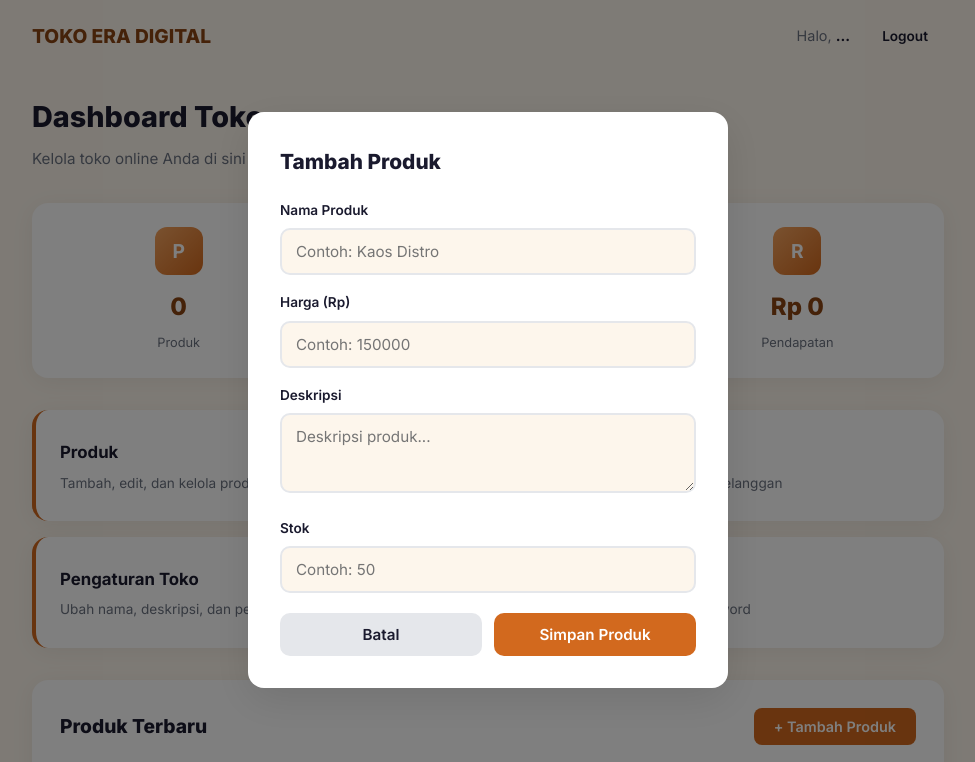
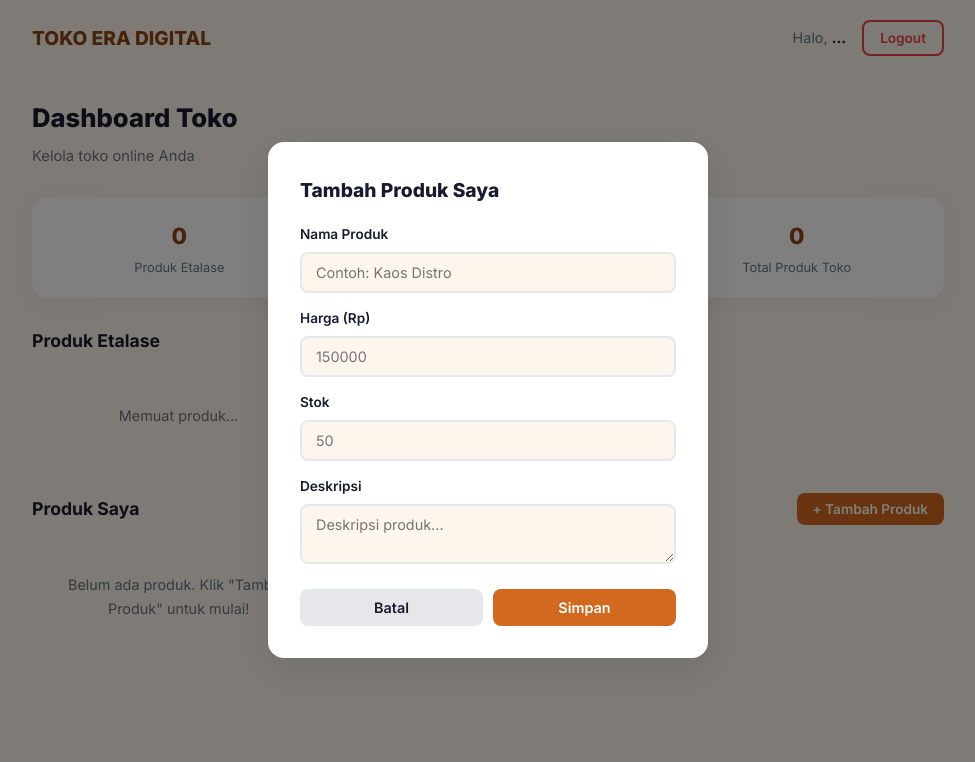
Before and after one commit to fbmodernwates-cell/toko-era-digital-vercel, a plain HTML site: page toko.html in a window 1280 px wide. Both pictures are taken after a click on the button "+ Tambah Produk". Shown: the top 762 px of the page, without its empty margins (152-1127 px from the left). Drawn offline with nearby package versions, Linux system fonts and the light colour scheme.

Commit message:
Update toko.html

```diff
--- a/toko.html
+++ b/toko.html
@@ -9,235 +9,60 @@
     <script src="https://cdn.jsdelivr.net/npm/@supabase/supabase-js@2"></script>
     <script src="/js/supabase-config.js"></script>
     <style>
-        :root {
-            --primary: #D2691E;
-            --primary-dark: #8B4513;
-            --primary-light: #F4A460;
-            --bg: #FDF6EC;
-            --bg-card: #FFFFFF;
-            --text: #1A1A2E;
-            --text-muted: #6B7280;
-            --success: #10B981;
-            --shadow: 0 4px 24px rgba(0,0,0,0.06);
-            --shadow-lg: 0 12px 40px rgba(0,0,0,0.10);
-            --radius: 16px;
-        }
-        * { margin: 0; padding: 0; box-sizing: border-box; }
-        body {
-            font-family: 'Inter', -apple-system, BlinkMacSystemFont, sans-serif;
-            background: var(--bg);
-            color: var(--text);
-            line-height: 1.7;
-            min-height: 100vh;
-        }
+        :root{--primary:#D2691E;--primary-dark:#8B4513;--primary-light:#F4A460;--bg:#FDF6EC;--bg-card:#FFF;--text:#1A1A2E;--text-muted:#6B7280;--success:#10B981;--error:#EF4444;--shadow:0 4px 24px rgba(0,0,0,.06);--shadow-lg:0 12px 40px rgba(0,0,0,.10);--radius:16px}
+        *{margin:0;padding:0;box-sizing:border-box}
+        body{font-family:'Inter',-apple-system,BlinkMacSystemFont,sans-serif;background:var(--bg);color:var(--text);line-height:1.7;min-height:100vh}
+        .nav{max-width:960px;margin:0 auto;display:flex;align-items:center;justify-content:space-between;padding:20px 24px}
+        .nav-brand{font-weight:900;font-size:1.2rem;color:var(--primary-dark);text-decoration:none}
+        .nav-right{display:flex;align-items:center;gap:16px}
+        .nav-user{font-size:.9rem;color:var(--text-muted)}
+        .nav-user strong{color:var(--text)}
+        .btn-logout{padding:8px 16px;border-radius:8px;font-weight:600;font-size:.85rem;border:2px solid var(--error);color:var(--error);background:transparent;cursor:pointer;font-family:inherit;transition:all .2s}
+        .btn-logout:hover{background:var(--error);color:#fff}
 
-        /* NAV */
-        .nav {
-            max-width: 960px;
-            margin: 0 auto;
-            display: flex;
-            align-items: center;
-            justify-content: space-between;
-            padding: 20px 24px;
-        }
-        .nav-brand {
-            font-weight: 900;
-            font-size: 1.2rem;
-            color: var(--primary-dark);
-            text-decoration: none;
-        }
-        .nav-right { display: flex; align-items: center; gap: 16px; }
-        .nav-user { font-size: 0.9rem; color: var(--text-muted); }
-        .nav-user strong { color: var(--text); }
-        .btn-logout {
-            padding: 8px 16px;
-            border-radius: 8px;
-            text-decoration: none;
-            font-weight: 600;
-            font-size: 0.85rem;
-            border: 2px solid var(--error);
-            color: var(--error);
-            background: transparent;
-            cursor: pointer;
-            transition: all 0.2s;
-            font-family: inherit;
-        }
-        .btn-logout:hover { background: var(--error); color: #fff; }
-
-        /* DASHBOARD */
-        .dashboard {
-            max-width: 960px;
-            margin: 0 auto;
-            padding: 20px 24px 60px;
-        }
-        .dashboard-header {
-            margin-bottom: 32px;
-        }
-        .dashboard-header h1 {
-            font-size: 1.8rem;
-            font-weight: 800;
-            margin-bottom: 4px;
-        }
-        .dashboard-header p {
-            color: var(--text-muted);
-            font-size: 0.95rem;
-        }
+        .container{max-width:960px;margin:0 auto;padding:20px 24px 60px}
+        .header{margin-bottom:28px}
+        .header h1{font-size:1.6rem;font-weight:800;margin-bottom:4px}
+        .header p{color:var(--text-muted);font-size:.92rem}
 
         /* STATS */
-        .stats {
-            display: grid;
-            grid-template-columns: repeat(3, 1fr);
-            gap: 16px;
-            margin-bottom: 32px;
-        }
-        .stat-card {
-            background: var(--bg-card);
-            border-radius: var(--radius);
-            padding: 24px;
-            box-shadow: var(--shadow);
-            text-align: center;
-        }
-        .stat-card .stat-icon {
-            width: 48px;
-            height: 48px;
-            border-radius: 12px;
-            background: linear-gradient(135deg, var(--primary-light), var(--primary));
-            display: flex;
-            align-items: center;
-            justify-content: center;
-            margin: 0 auto 12px;
-            color: #fff;
-            font-size: 1.2rem;
-            font-weight: 700;
-        }
-        .stat-card h3 { font-size: 1.5rem; font-weight: 800; color: var(--primary-dark); }
-        .stat-card p { font-size: 0.8rem; color: var(--text-muted); margin-top: 4px; }
+        .stats{display:grid;grid-template-columns:repeat(3,1fr);gap:14px;margin-bottom:28px}
+        .stat{background:var(--bg-card);border-radius:var(--radius);padding:20px;box-shadow:var(--shadow);text-align:center}
+        .stat h3{font-size:1.4rem;font-weight:800;color:var(--primary-dark)}
+        .stat p{font-size:.8rem;color:var(--text-muted);margin-top:2px}
 
-        /* MENU */
-        .menu-grid {
-            display: grid;
-            grid-template-columns: repeat(2, 1fr);
-            gap: 16px;
-            margin-bottom: 32px;
-        }
-        .menu-card {
-            background: var(--bg-card);
-            border-radius: var(--radius);
-            padding: 28px 24px;
-            box-shadow: var(--shadow);
-            text-decoration: none;
-            color: var(--text);
-            transition: all 0.3s;
-            border-left: 4px solid var(--primary);
-        }
-        .menu-card:hover {
-            transform: translateY(-4px);
-            box-shadow: var(--shadow-lg);
-        }
-        .menu-card h3 { font-size: 1.05rem; font-weight: 700; margin-bottom: 6px; }
-        .menu-card p { font-size: 0.85rem; color: var(--text-muted); line-height: 1.5; }
-
-        /* PRODUCTS TABLE */
-        .products-section {
-            background: var(--bg-card);
-            border-radius: var(--radius);
-            padding: 28px;
-            box-shadow: var(--shadow);
-            margin-bottom: 32px;
-        }
-        .products-header {
-            display: flex;
-            justify-content: space-between;
-            align-items: center;
-            margin-bottom: 20px;
-        }
-        .products-header h2 { font-size: 1.2rem; font-weight: 800; }
-        .btn-add {
-            padding: 10px 20px;
-            border-radius: 8px;
-            border: none;
-            background: var(--primary);
-            color: #fff;
-            font-weight: 600;
-            font-size: 0.9rem;
-            cursor: pointer;
-            transition: all 0.2s;
-            font-family: inherit;
-        }
-        .btn-add:hover { background: var(--primary-dark); }
-        .empty-state {
-            text-align: center;
-            padding: 40px 20px;
-            color: var(--text-muted);
-        }
-        .empty-state p { margin-bottom: 16px; }
+        /* GRID PRODUK */
+        .section-title{font-size:1.1rem;font-weight:700;margin-bottom:16px;display:flex;align-items:center;justify-content:space-between}
+        .btn-add{padding:8px 16px;border-radius:8px;border:none;background:var(--primary);color:#fff;font-weight:600;font-size:.85rem;cursor:pointer;font-family:inherit}
+        .btn-add:hover{background:var(--primary-dark)}
+        .product-grid{display:grid;grid-template-columns:repeat(auto-fill,minmax(220px,1fr));gap:16px;margin-bottom:32px}
+        .product-card{background:var(--bg-card);border-radius:var(--radius);padding:20px;box-shadow:var(--shadow);transition:all .3s}
+        .product-card:hover{transform:translateY(-3px);box-shadow:var(--shadow-lg)}
+        .product-card .badge{display:inline-block;padding:3px 10px;border-radius:20px;font-size:.7rem;font-weight:700;margin-bottom:8px}
+        .badge-admin{background:#DBEAFE;color:#1E40AF}
+        .badge-user{background:#D1FAE5;color:#065F46}
+        .product-card h3{font-size:.95rem;font-weight:700;margin-bottom:4px}
+        .product-card .price{font-size:1rem;font-weight:800;color:var(--primary-dark);margin-bottom:4px}
+        .product-card .stock{font-size:.8rem;color:var(--text-muted)}
+        .product-card .desc{font-size:.82rem;color:var(--text-muted);margin-top:6px;line-height:1.5}
+        .empty{text-align:center;padding:32px;color:var(--text-muted);font-size:.9rem}
 
         /* MODAL */
-        .modal-overlay {
-            display: none;
-            position: fixed;
-            top: 0;
-            left: 0;
-            right: 0;
-            bottom: 0;
-            background: rgba(0,0,0,0.5);
-            z-index: 100;
-            align-items: center;
-            justify-content: center;
-            padding: 24px;
-        }
-        .modal-overlay.active { display: flex; }
-        .modal {
-            background: var(--bg-card);
-            border-radius: var(--radius);
-            padding: 32px;
-            width: 100%;
-            max-width: 480px;
-            box-shadow: var(--shadow-lg);
-        }
-        .modal h2 { font-size: 1.3rem; font-weight: 800; margin-bottom: 20px; }
-        .form-group { margin-bottom: 16px; }
-        .form-group label { display: block; font-weight: 600; font-size: 0.85rem; margin-bottom: 6px; }
-        .form-group input, .form-group textarea {
-            width: 100%;
-            padding: 12px 14px;
-            border: 2px solid #E5E7EB;
-            border-radius: 10px;
-            font-size: 0.95rem;
-            font-family: inherit;
-            transition: border 0.2s;
-            background: var(--bg);
-        }
-        .form-group input:focus, .form-group textarea:focus { outline: none; border-color: var(--primary); }
-        .form-group textarea { resize: vertical; min-height: 80px; }
-        .modal-actions { display: flex; gap: 12px; margin-top: 20px; }
-        .modal-actions button {
-            flex: 1;
-            padding: 12px;
-            border-radius: 10px;
-            font-weight: 600;
-            font-size: 0.95rem;
-            cursor: pointer;
-            font-family: inherit;
-            transition: all 0.2s;
-        }
-        .btn-cancel {
-            background: #E5E7EB;
-            border: none;
-            color: var(--text);
-        }
-        .btn-cancel:hover { background: #D1D5DB; }
-        .btn-save {
-            background: var(--primary);
-            border: none;
-            color: #fff;
-        }
-        .btn-save:hover { background: var(--primary-dark); }
+        .modal-overlay{display:none;position:fixed;top:0;left:0;right:0;bottom:0;background:rgba(0,0,0,.5);z-index:100;align-items:center;justify-content:center;padding:24px}
+        .modal-overlay.active{display:flex}
+        .modal{background:var(--bg-card);border-radius:var(--radius);padding:32px;width:100%;max-width:440px;box-shadow:var(--shadow-lg)}
+        .modal h2{font-size:1.2rem;font-weight:800;margin-bottom:16px}
+        .form-group{margin-bottom:14px}
+        .form-group label{display:block;font-weight:600;font-size:.85rem;margin-bottom:6px}
+        .form-group input,.form-group textarea{width:100%;padding:10px 14px;border:2px solid #E5E7EB;border-radius:8px;font-size:.9rem;font-family:inherit;background:var(--bg)}
+        .form-group input:focus,.form-group textarea:focus{outline:none;border-color:var(--primary)}
+        .form-group textarea{resize:vertical;min-height:60px}
+        .modal-actions{display:flex;gap:10px;margin-top:16px}
+        .modal-actions button{flex:1;padding:10px;border-radius:8px;font-weight:600;font-size:.9rem;cursor:pointer;font-family:inherit}
+        .btn-cancel{background:#E5E7EB;border:none;color:var(--text)}
+        .btn-save{background:var(--primary);border:none;color:#fff}
 
-        @media (max-width: 700px) {
-            .stats { grid-template-columns: 1fr; }
-            .menu-grid { grid-template-columns: 1fr; }
-        }
+        @media(max-width:600px){.stats{grid-template-columns:1fr}.product-grid{grid-template-columns:1fr}}
     </style>
 </head>
 <body>
@@ -249,86 +74,58 @@
         </div>
     </nav>
 
-    <div class="dashboard">
-        <div class="dashboard-header">
+    <div class="container">
+        <div class="header">
             <h1>Dashboard Toko</h1>
-            <p>Kelola toko online Anda di sini</p>
+            <p>Kelola toko online Anda</p>
         </div>
 
         <div class="stats">
-            <div class="stat-card">
-                <div class="stat-icon">P</div>
-                <h3 id="totalProducts">0</h3>
-                <p>Produk</p>
-            </div>
-            <div class="stat-card">
-                <div class="stat-icon">O</div>
-                <h3 id="totalOrders">0</h3>
-                <p>Pesanan</p>
-            </div>
-            <div class="stat-card">
-                <div class="stat-icon">R</div>
-                <h3 id="totalRevenue">Rp 0</h3>
-                <p>Pendapatan</p>
-            </div>
+            <div class="stat"><h3 id="totalAdmin">0</h3><p>Produk Etalase</p></div>
+            <div class="stat"><h3 id="totalUser">0</h3><p>Produk Saya</p></div>
+            <div class="stat"><h3 id="totalAll">0</h3><p>Total Produk Toko</p></div>
         </div>
 
-        <div class="menu-grid">
-            <a href="#" class="menu-card" id="menuProducts">
-                <h3>Produk</h3>
-                <p>Tambah, edit, dan kelola produk toko Anda</p>
-            </a>
-            <a href="#" class="menu-card" id="menuOrders">
-                <h3>Pesanan</h3>
-                <p>Lihat dan kelola pesanan dari pelanggan</p>
-            </a>
-            <a href="#" class="menu-card" id="menuStore">
-                <h3>Pengaturan Toko</h3>
-                <p>Ubah nama, deskripsi, dan pengaturan toko</p>
-            </a>
-            <a href="#" class="menu-card" id="menuProfile">
-                <h3>Profil Saya</h3>
-                <p>Ubah informasi akun dan password</p>
-            </a>
+        <!-- PRODUK ETALASE (dari Admin) -->
+        <div class="section-title">Produk Etalase</div>
+        <div id="adminProducts" class="product-grid">
+            <div class="empty">Memuat produk...</div>
         </div>
 
-        <div class="products-section">
-            <div class="products-header">
-                <h2>Produk Terbaru</h2>
-                <button class="btn-add" id="addProductBtn">+ Tambah Produk</button>
-            </div>
-            <div id="productsList">
-                <div class="empty-state">
-                    <p>Belum ada produk. Mulai tambahkan produk pertama Anda!</p>
-                </div>
-            </div>
+        <!-- PRODUK SENDIRI -->
+        <div class="section-title">
+            Produk Saya
+            <button class="btn-add" id="addMyProductBtn">+ Tambah Produk</button>
+        </div>
+        <div id="userProducts" class="product-grid">
+            <div class="empty">Belum ada produk. Klik "Tambah Produk" untuk mulai!</div>
         </div>
     </div>
 
-    <!-- Modal Tambah Produk -->
+    <!-- MODAL TAMBAH PRODUK -->
     <div class="modal-overlay" id="productModal">
         <div class="modal">
-            <h2>Tambah Produk</h2>
+            <h2>Tambah Produk Saya</h2>
             <form id="productForm">
                 <div class="form-group">
-                    <label for="productName">Nama Produk</label>
-                    <input type="text" id="productName" placeholder="Contoh: Kaos Distro" required>
+                    <label>Nama Produk</label>
+                    <input type="text" id="pName" placeholder="Contoh: Kaos Distro" required>
                 </div>
                 <div class="form-group">
-                    <label for="productPrice">Harga (Rp)</label>
-                    <input type="number" id="productPrice" placeholder="Contoh: 150000" required>
+                    <label>Harga (Rp)</label>
+                    <input type="number" id="pPrice" placeholder="150000" required>
                 </div>
                 <div class="form-group">
-                    <label for="productDesc">Deskripsi</label>
-                    <textarea id="productDesc" placeholder="Deskripsi produk..."></textarea>
+                    <label>Stok</label>
+                    <input type="number" id="pStock" placeholder="50" required>
                 </div>
                 <div class="form-group">
-                    <label for="productStock">Stok</label>
-                    <input type="number" id="productStock" placeholder="Contoh: 50" required>
+                    <label>Deskripsi</label>
+                    <textarea id="pDesc" placeholder="Deskripsi produk..."></textarea>
                 </div>
                 <div class="modal-actions">
                     <button type="button" class="btn-cancel" id="cancelBtn">Batal</button>
-                    <button type="submit" class="btn-save">Simpan Produk</button>
+                    <button type="submit" class="btn-save">Simpan</button>
                 </div>
             </form>
         </div>
@@ -339,80 +136,84 @@
 
         async function init() {
             const user = await getUser();
-            if (!user) {
-                window.location.href = '/login';
+            if (!user) { window.location.href = '/login'; return; }
+            currentUser = user;
+            document.getElementById('userName').textContent = user.user_metadata?.full_name || user.email;
+            loadAdminProducts();
+            loadUserProducts();
+        }
+
+        // PRODUK ETALASE (Admin)
+        async function loadAdminProducts() {
+            const { data } = await supabase.from('admin_products').select('*').eq('is_active', true).order('created_at', { ascending: false });
+            const container = document.getElementById('adminProducts');
+            if (!data || data.length === 0) {
+                container.innerHTML = '<div class="empty">Belum ada produk etalase</div>';
+                document.getElementById('totalAdmin').textContent = '0';
+                updateTotal();
                 return;
             }
-            currentUser = user;
-            document.getElementById('userName').textContent = user.user_metadata?.full_name || user.email;
-            loadProducts();
+            document.getElementById('totalAdmin').textContent = data.length;
+            let html = '';
+            data.forEach(p => {
+                html += '<div class="product-card"><span class="badge badge-admin">Etalase</span><h3>' + p.name + '</h3><div class="price">Rp ' + Number(p.price).toLocaleString('id') + '</div><div class="stock">Stok: ' + p.stock + '</div>' + (p.description ? '<div class="desc">' + p.description + '</div>' : '') + '</div>';
+            });
+            container.innerHTML = html;
+            updateTotal();
         }
 
-        async function loadProducts() {
-            const { data, error } = await supabase
-                .from('products')
-                .select('*')
-                .eq('user_id', currentUser.id)
-                .order('created_at', { ascending: false });
-
-            if (error) {
-                console.error('Error loading products:', error);
+        // PRODUK SENDIRI (User)
+        async function loadUserProducts() {
+            const { data } = await supabase.from('user_products').select('*').eq('user_id', currentUser.id).order('created_at', { ascending: false });
+            const container = document.getElementById('userProducts');
+            if (!data || data.length === 0) {
+                container.innerHTML = '<div class="empty">Belum ada produk. Klik "Tambah Produk" untuk mulai!</div>';
+                document.getElementById('totalUser').textContent = '0';
+                updateTotal();
                 return;
             }
-
-            document.getElementById('totalProducts').textContent = data.length;
-
-            if (data.length === 0) {
-                document.getElementById('productsList').innerHTML = '<div class="empty-state"><p>Belum ada produk. Mulai tambahkan produk pertama Anda!</p></div>';
-                return;
-            }
-
-            let html = '<table style="width:100%;border-collapse:collapse;">';
-            html += '<tr style="border-bottom:2px solid #E5E7EB;text-align:left;"><th style="padding:12px 8px;font-size:0.85rem;color:#6B7280;">Nama</th><th style="padding:12px 8px;font-size:0.85rem;color:#6B7280;">Harga</th><th style="padding:12px 8px;font-size:0.85rem;color:#6B7280;">Stok</th><th style="padding:12px 8px;font-size:0.85rem;color:#6B7280;">Aksi</th></tr>';
+            document.getElementById('totalUser').textContent = data.length;
+            let html = '';
             data.forEach(p => {
-                html += '<tr style="border-bottom:1px solid #E5E7EB;"><td style="padding:12px 8px;">' + p.name + '</td><td style="padding:12px 8px;">Rp ' + Number(p.price).toLocaleString('id') + '</td><td style="padding:12px 8px;">' + p.stock + '</td><td style="padding:12px 8px;"><button onclick="deleteProduct(\'' + p.id + '\')" style="background:none;border:none;color:#EF4444;cursor:pointer;font-weight:600;">Hapus</button></td></tr>';
+                html += '<div class="product-card"><span class="badge badge-user">Produk Saya</span><h3>' + p.name + '</h3><div class="price">Rp ' + Number(p.price).toLocaleString('id') + '</div><div class="stock">Stok: ' + p.stock + '</div>' + (p.description ? '<div class="desc">' + p.description + '</div>' : '') + '<div style="margin-top:10px"><button onclick="deleteMyProduct(\'' + p.id + '\')" style="background:none;border:none;color:var(--error);cursor:pointer;font-weight:600;font-size:.8rem">Hapus</button></div></div>';
             });
-            html += '</table>';
-            document.getElementById('productsList').innerHTML = html;
+            container.innerHTML = html;
+            updateTotal();
         }
 
-        async function deleteProduct(id) {
-            if (!confirm('Yakin ingin hapus produk ini?')) return;
-            const { error } = await supabase.from('products').delete().eq('id', id);
-            if (!error) loadProducts();
+        function updateTotal() {
+            const a = parseInt(document.getElementById('totalAdmin').textContent) || 0;
+            const u = parseInt(document.getElementById('totalUser').textContent) || 0;
+            document.getElementById('totalAll').textContent = a + u;
         }
 
-        document.getElementById('addProductBtn').addEventListener('click', () => {
+        async function deleteMyProduct(id) {
+            if (!confirm('Hapus produk ini?')) return;
+            await supabase.from('user_products').delete().eq('id', id);
+            loadUserProducts();
+        }
+
+        // MODAL
+        document.getElementById('addMyProductBtn').addEventListener('click', () => {
             document.getElementById('productModal').classList.add('active');
         });
-
         document.getElementById('cancelBtn').addEventListener('click', () => {
             document.getElementById('productModal').classList.remove('active');
         });
 
         document.getElementById('productForm').addEventListener('submit', async (e) => {
             e.preventDefault();
-            const name = document.getElementById('productName').value.trim();
-            const price = document.getElementById('productPrice').value;
-            const description = document.getElementById('productDesc').value.trim();
-            const stock = document.getElementById('productStock').value;
-
-            const { error } = await supabase.from('products').insert({
+            const { error } = await supabase.from('user_products').insert({
                 user_id: currentUser.id,
-                name,
-                price,
-                description,
-                stock
+                name: document.getElementById('pName').value.trim(),
+                price: document.getElementById('pPrice').value,
+                stock: document.getElementById('pStock').value,
+                description: document.getElementById('pDesc').value.trim()
             });
-
-            if (error) {
-                alert('Gagal menyimpan produk: ' + error.message);
-                return;
-            }
-
+            if (error) { alert('Gagal: ' + error.message); return; }
             document.getElementById('productModal').classList.remove('active');
-            document.getElementById('productForm').reset();
-            loadProducts();
+            e.target.reset();
+            loadUserProducts();
         });
 
         document.getElementById('logoutBtn').addEventListener('click', async () => {
```
